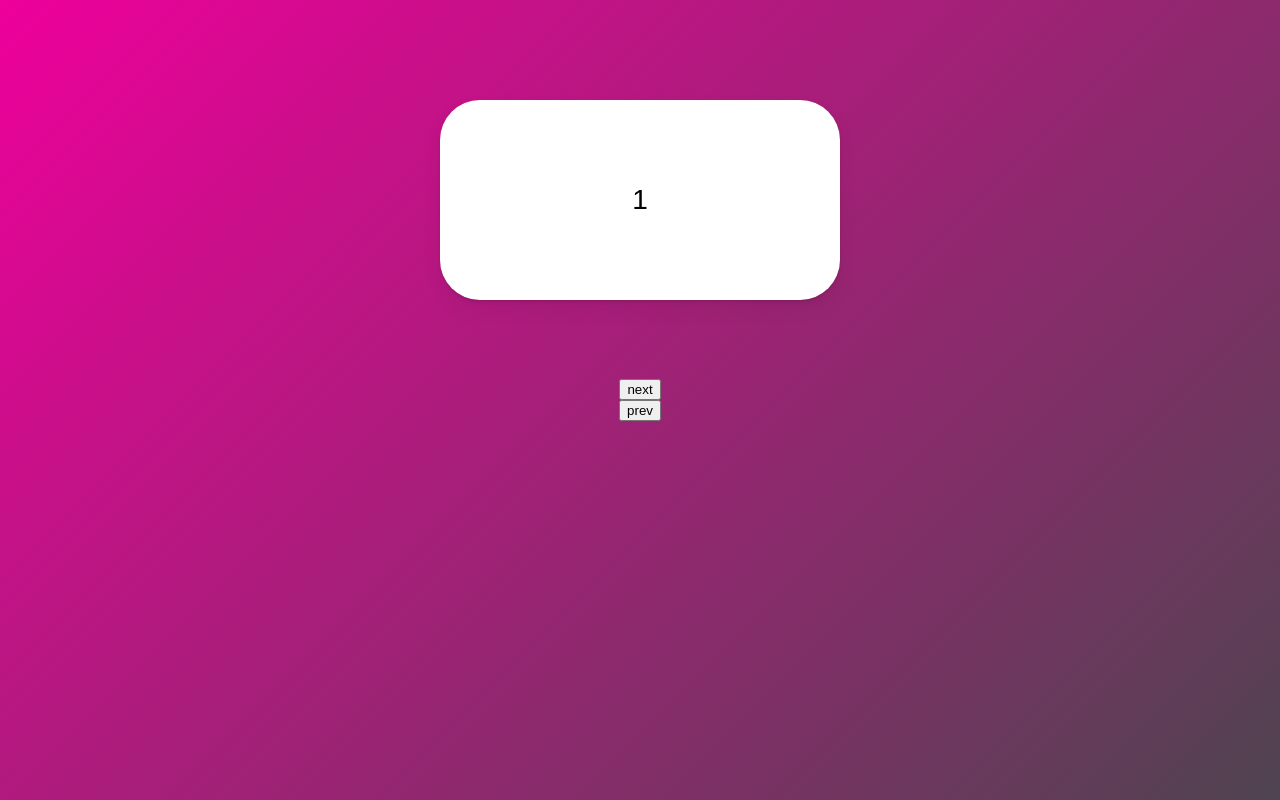
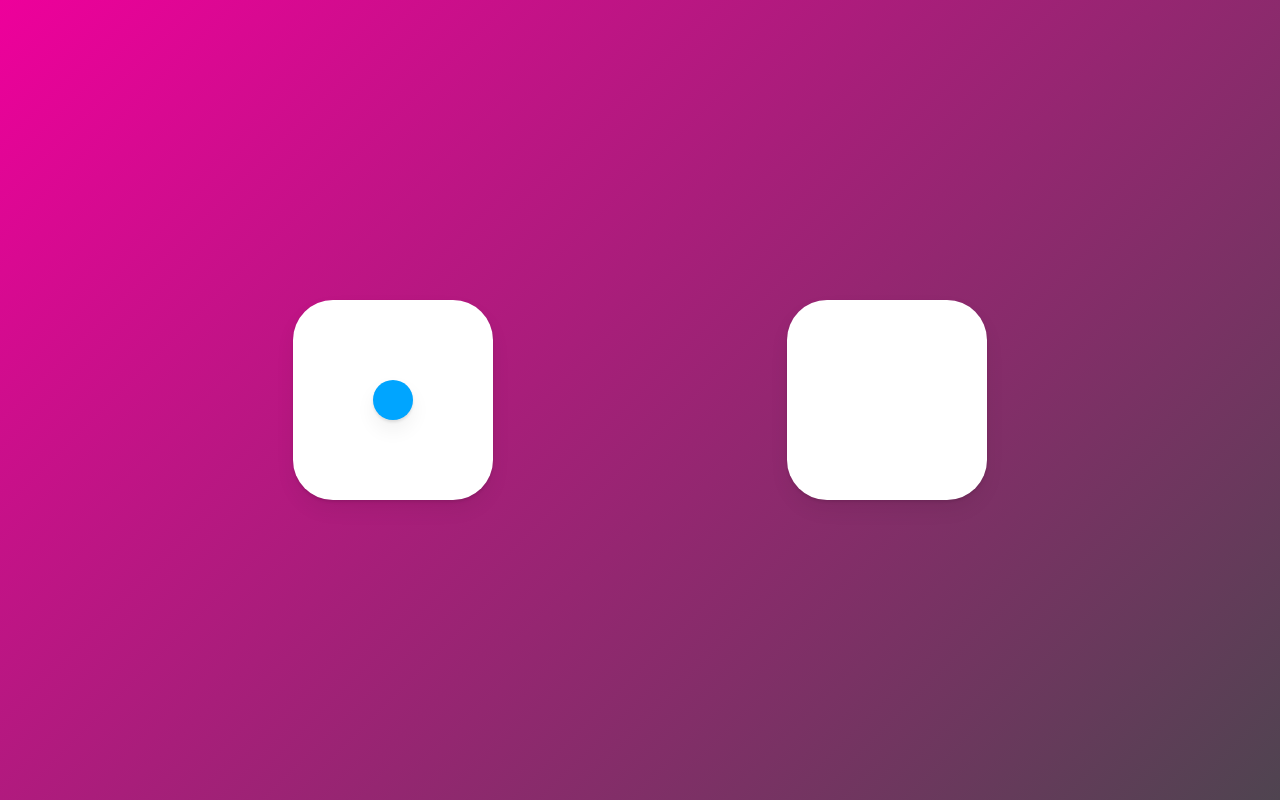
Before and after one commit to userJu/react-masterclass-animation, a React (Create React App) app: page / in a window 1280 px wide. Built offline with nearby package versions, Linux system fonts and the light colour scheme.

Commit message:
layoutId

```diff
--- a/src/App.tsx
+++ b/src/App.tsx
@@ -12,20 +12,18 @@ const Wrapper = styled(motion.div)`
   height: 100vh;
   width: 100vw;
   display: flex;
-  justify-content: center;
+  flex-direction: row;
+  justify-content: space-evenly;
   align-items: center;
-  flex-direction: column;
   background: linear-gradient(135deg, rgb(238, 0, 155), rgb(79, 68, 80));
 `;
 
 const Box = styled(motion.div)`
-  width: 400px;
+  width: 200px;
   height: 200px;
   display: grid;
   background-color: rgba(255, 255, 255, 1);
   border-radius: 40px;
-  position: absolute;
-  top: 100px;
   display: flex;
   justify-content: center;
   align-items: center;
@@ -35,8 +33,8 @@ const Box = styled(motion.div)`
 
 const Circle = styled(motion.div)`
   background-color: #00a5ff;
-  height: 100px;
-  width: 100px;
+  height: 40px;
+  width: 40px;
   border-radius: 50px;
   box-shadow: 0 2px 3px rgba(0, 0, 0, 0.1), 0 10px 20px rgba(0, 0, 0, 0.06);
 `;
@@ -94,16 +92,20 @@ const box = {
 // };
 
 function App() {
-  const [visible, setVisible] = useState(1);
-  const [back, setBack] = useState(false);
-  const nextPlease = () => {
-    setBack(false);
-    setVisible((prev) => (prev === 10 ? 10 : prev + 1));
+  const [clicked, setClicked] = useState(false);
+  const toggleClicked = () => {
+    setClicked((prev) => !prev);
   };
-  const prevPlease = () => {
-    setBack(true);
-    setVisible((prev) => (prev === 1 ? 1 : prev - 1));
-  };
+  // const [visible, setVisible] = useState(1);
+  // const [back, setBack] = useState(false);
+  // const nextPlease = () => {
+  //   setBack(false);
+  //   setVisible((prev) => (prev === 10 ? 10 : prev + 1));
+  // };
+  // const prevPlease = () => {
+  //   setBack(true);
+  //   setVisible((prev) => (prev === 1 ? 1 : prev - 1));
+  // };
 
   // const [showing, setShowing] = useState(false);
   // const toggleShowing = () => {
@@ -131,21 +133,17 @@ function App() {
   //   });
   // }, [x]);
   return (
-    <Wrapper>
-      <AnimatePresence custom={back}>
-        <Box
-          custom={back}
-          key={visible} // key를 바꾸면 react는 component를 re-render해준다
-          variants={box}
-          initial="entry"
-          animate="center"
-          exit="exit"
-        >
-          {visible}
-        </Box>
-      </AnimatePresence>
-      <button onClick={nextPlease}>next</button>
-      <button onClick={prevPlease}>prev</button>
+    <Wrapper onClick={toggleClicked}>
+      <Box>
+        {!clicked ? (
+          <Circle layoutId="circle" style={{ borderRadius: 50 }} />
+        ) : null}
+      </Box>
+      <Box>
+        {clicked ? (
+          <Circle layoutId="circle" style={{ borderRadius: 0, scale: 2 }} />
+        ) : null}
+      </Box>
     </Wrapper>
   );
 }
```
